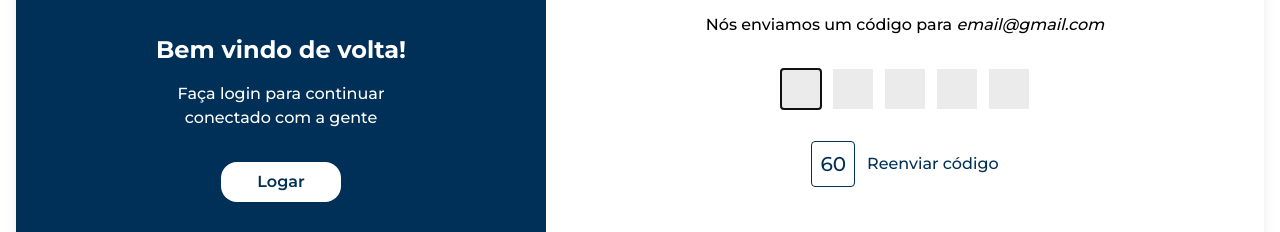
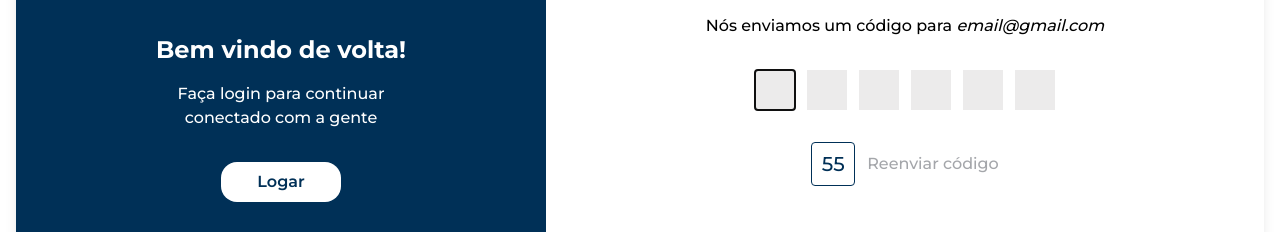
Before and after one commit to ViniciusSTN/flashvibe, a Next.js app: page /register/confirm in a window 1280 px wide. Shown: the part 423-655 px from the top of the page. Built offline with nearby package versions, Linux system fonts and the light colour scheme.

Commit message:
feat: add confirm page

```diff
--- a/src/app/register/confirm/ConfirmationSection.tsx
+++ b/src/app/register/confirm/ConfirmationSection.tsx
@@ -11,8 +11,9 @@ export const ConfirmationSection = () => {
 
   if (!email) redirect('/')
 
-  const [inputs, setInputs] = useState(Array(5).fill(''))
+  const [inputs, setInputs] = useState(Array(6).fill(''))
   const [focusedIndex, setFocusedIndex] = useState<number>(0)
+  const [counter, setCounter] = useState<number>(60)
 
   const inputRefs = useRef<(HTMLInputElement | null)[]>([])
 
@@ -53,7 +54,7 @@ export const ConfirmationSection = () => {
   function handleFormSubmit(event: React.FormEvent) {
     event.preventDefault()
     // enviar código para o backend validar se é o mesmo enviado no email
-    // enviar dados para o banckedn criar novo usuário
+    // enviar dados para o backend criar novo usuário
     // registar usuário no firebase
   }
 
@@ -62,6 +63,21 @@ export const ConfirmationSection = () => {
       inputRefs.current[focusedIndex]?.focus()
     }
   }, [focusedIndex])
+
+  useEffect(() => {
+    function callBack() {
+      if (counter > 0) setCounter((prevState) => prevState - 1)
+    }
+
+    const interval = setInterval(callBack, 1000)
+
+    return () => clearInterval(interval)
+  }, [counter])
+
+  function handleResendClick() {
+    setCounter(60)
+    // enviar dado de email para o backend enviar um código de confirmação no email do usuário
+  }
 
   return (
     <section className="flex grow items-center justify-center px-6 py-10">
@@ -97,10 +113,16 @@ export const ConfirmationSection = () => {
           </div>
 
           <div className="mb-12 flex items-center gap-3 font-medium text-principal-blue">
-            <span className="rounded border border-principal-blue p-2 text-xl">
-              60
+            <span className="flex h-11 w-11 items-center justify-center rounded border border-principal-blue text-xl">
+              {counter}
             </span>
-            <button>Reenviar código</button>
+            <button
+              disabled={counter > 0}
+              className="disabled:cursor-not-allowed disabled:text-light-gray250"
+              onClick={handleResendClick}
+            >
+              Reenviar código
+            </button>
           </div>
 
           <ButtonDefault
```
Also changed, not shown: 1 other file (tests, documents, lock files or other folders).
